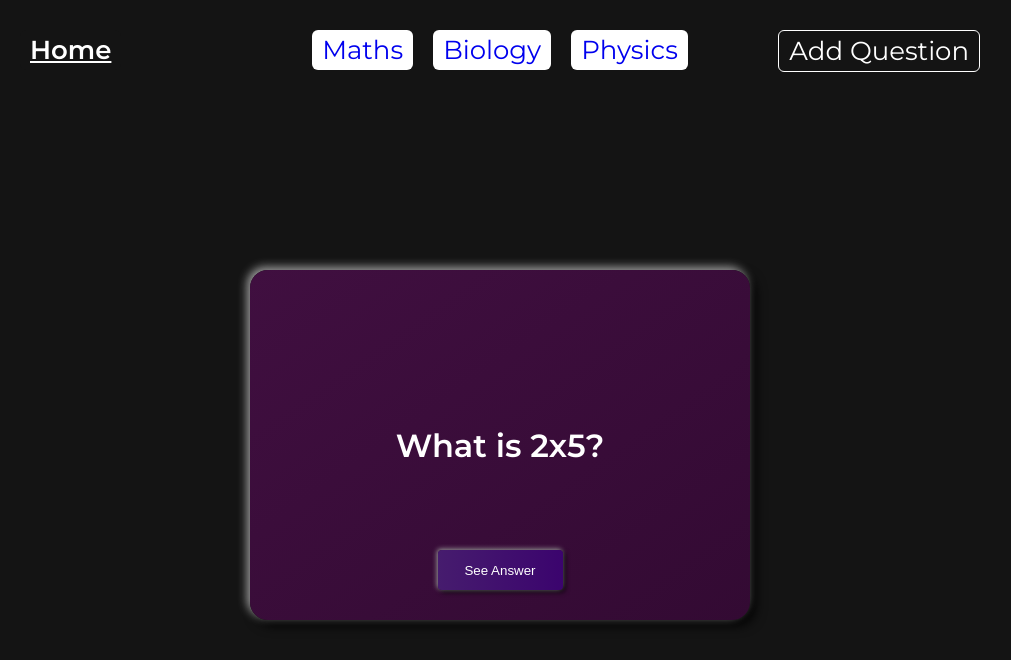
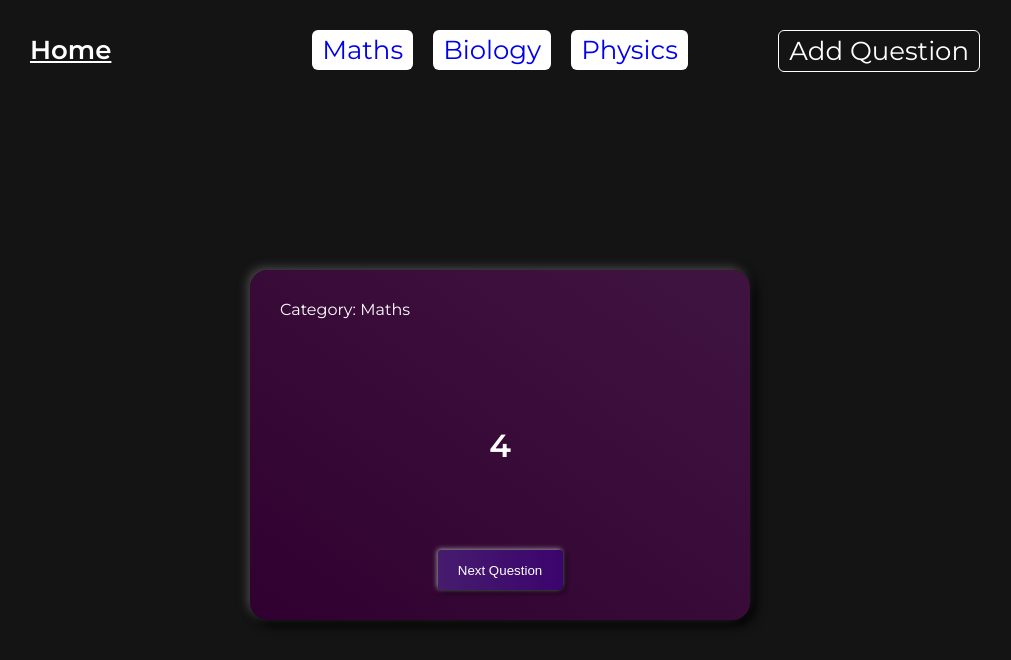
Before and after one commit to MateoGrifsha/FlashcardsWithReact, a React (Create React App) app in the folder flashcard-app/: page /maths in a window 1280 px wide. Both pictures are taken after a click on the button "See Answer". Shown: the top 660 px of the page, without its empty margins (140-1151 px from the left). Built offline with nearby package versions, Linux system fonts and the light colour scheme; data requests are answered from the project's data file.

Commit message:
Added see answer and go to next question

```diff
--- a/flashcard-app/data/db.json
+++ b/flashcard-app/data/db.json
@@ -1,9 +1,9 @@
 {
     "cards" : [
         {
-            "category" : "home",
-            "question" : "Welcome to Flashcards. Choose a category from the menu above",
-            "answer" : "",
+            "category" : "physics",
+            "question" : "How many laws does Newton have?",
+            "answer" : "Three",
             "id" : 1
         },
         {
--- a/flashcard-app/src/App.js
+++ b/flashcard-app/src/App.js
@@ -5,6 +5,7 @@ import Home from "./pages/Home"
 import Maths from "./pages/Maths"
 import Biology from "./pages/Biology"
 import Physics from "./pages/Physics"
+import Create from './pages/Create';
 
 
 function App() {
@@ -18,6 +19,7 @@ function App() {
                 <Route exact path="/maths" element ={<Maths />} />
                 <Route exact path="/biology" element ={<Biology />} />
                 <Route exact path="/physics" element ={<Physics />} />
+                <Route exact path="/create" element ={<Create />} />
               </Routes>
             </div>
         </div>
--- /dev/null
+++ b/flashcard-app/src/components/AnswerButton.js
@@ -0,0 +1,12 @@
+
+
+const AnswerButton = (props) => {
+
+  return(
+    <button className="answer-button" onClick={props.handleAnswer}>
+      See Answer
+    </button>
+  )
+}
+
+export default AnswerButton;
--- /dev/null
+++ b/flashcard-app/src/components/CreateForm.js
@@ -0,0 +1,23 @@
+const CreateForm = ()=>{
+    return(
+        <div className="form-container">
+            <form>
+                <label>Category</label>
+                <select>
+                    <option value='maths'>Maths</option>
+                    <option value='biology'>Biology</option>
+                    <option value='physics'>Physics</option>
+                </select>
+
+                <label>Question</label>
+                <input type="text" placeholder="Question goes here..." />
+                <label>Answer</label>
+                <input type="text" placeholder="Question goes here..." />
+
+                <button>Submit</button>
+            </form>
+        </div>
+    )
+}
+
+export default CreateForm
--- a/flashcard-app/src/components/Flashcard.js
+++ b/flashcard-app/src/components/Flashcard.js
@@ -1,25 +1,48 @@
 import { useState } from "react";
 import useFetch from "../hooks/useFetch";
+import AnswerButton from "./AnswerButton";
+import NextQuestion from "./NextQuestion";
 
 const Flashcard = (props) => {
     const { data : flashcard, error, isPending} = useFetch(`http://localhost:8000/cards/`);
     const [flashcardCategory, setFlashcardCategory] = useState(props.category)
-    const [filteredArray, setFilteredArray] = useState(Array().fill(null))
+    const [filteredQuestions, setFilteredQuestions] = useState(Array().fill(null))
+    const [filteredAnswers, setfilteredAnswers] = useState(Array().fill(null))
+    const [showQuestion, setShowQuestion] = useState(true)
+    const [questionIndex, setQuestionIndex] = useState(0)
 
     if(flashcard){
         flashcard.filter((question) => {
             if(question.category === flashcardCategory){
-                filteredArray.push(question.question)
+                filteredQuestions.push(question.question)
+                filteredAnswers.push(question.answer)
             }})
     }
-    let randomNumber = Math.floor(Math.random() * filteredArray.length)
+
+
+    const onAnswerClick = () =>{
+        setShowQuestion(!showQuestion)
+    }
+    const onNextQuestion = () => {
+        setShowQuestion(!showQuestion)
+        if(questionIndex === filteredQuestions.length + 1){
+            setQuestionIndex(0)
+        }
+        else{
+            setQuestionIndex(questionIndex + 1)
+        }
+    }
 
     return (
         <div className="flashcard-container">
             {isPending && <div>Loading...</div>}
             {error && <div>{error}</div>}
-            <h1>{filteredArray[randomNumber]}</h1>
-            {flashcardCategory !== 'home' && <button>See Answer</button>}
+            <p className="category-label">{'Category: ' + flashcardCategory}</p>
+            <h1>{showQuestion ? filteredQuestions[questionIndex] : filteredAnswers[questionIndex]}</h1>
+            <div>{(flashcardCategory !== 'home' && showQuestion) ? <AnswerButton handleAnswer = {onAnswerClick}/> : <NextQuestion handleNext = {onNextQuestion} />
+            }</div>
+
+
         </div>
      );
 }
--- /dev/null
+++ b/flashcard-app/src/components/NextQuestion.js
@@ -0,0 +1,10 @@
+const NextQuestion = (props) => {
+
+    return(
+      <button className="answer-button" onClick={props.handleNext}>
+        Next Question
+      </button>
+    )
+  }
+
+  export default NextQuestion;
--- a/flashcard-app/src/index.css
+++ b/flashcard-app/src/index.css
@@ -46,6 +46,14 @@ body{
   color: rgb(20, 20, 20);
   transition: 0.125s ease-in-out;
 }
+.welcome-container{
+  background: linear-gradient(to bottom left, rgb(64, 20, 64), rgb(48, 1, 48));
+  padding: 30px;
+}
+.welcome-text{
+  font-size: 32px;
+  font-weight: 600;
+}
 .content{
   display: flex;
   justify-content: center;
@@ -53,7 +61,7 @@ body{
   margin-top: 200px;
 }
 .flashcard-container{
-  background: linear-gradient(to bottom right, rgb(64, 15, 64), rgb(51, 10, 51));
+  background: linear-gradient(to bottom left, rgb(64, 20, 64), rgb(48, 1, 48));
   width: 450px;
   min-height: 250px;
   border-radius: 18px;
@@ -62,13 +70,15 @@ body{
   display: flex;
   justify-content: center;
   align-items: center;
-  box-shadow: -3px -3px 10px rgb(159, 159, 159), 5px 5px 12px black;
+  text-align: center;
+  box-shadow: -3px -3px 10px rgb(69, 69, 69), 5px 5px 12px black;
 
 }
-.flashcard-container p {
+.category-label {
   position: absolute;
   top: 30px;
-  left: 15px;
+  left: 30px;
+  text-transform: capitalize;
 }
 .flashcard-container h2{
   margin: 10px auto;
@@ -76,7 +86,7 @@ body{
   font-size: 32px;
   width: 350px;
 }
-.flashcard-container button {
+.answer-button {
   position: absolute;
   bottom: 30px;
   left: 37.5%;
@@ -90,6 +100,6 @@ body{
   color: white;
   cursor: pointer;
 }
-.flashcard-container button:hover {
+.answer-button:hover {
   background: linear-gradient(to right, rgb(74, 29, 115), rgb(41, 0, 79));
 }
--- /dev/null
+++ b/flashcard-app/src/pages/Create.js
@@ -0,0 +1,11 @@
+import CreateForm from "../components/CreateForm"
+
+const Create = () => {
+    return(
+        <div>
+            <CreateForm />
+        </div>
+    )
+}
+
+export default Create
--- a/flashcard-app/src/pages/Home.js
+++ b/flashcard-app/src/pages/Home.js
@@ -1,8 +1,9 @@
-import Flashcard from "../components/Flashcard";
 
 const Home = () => {
     return (
-        <div><Flashcard category="home"/></div>
+        <div className="welcome-container">
+            <p className="welcome-text">Welcome to Flashcards. Choose a category from the menu above</p>
+        </div>
      );
 }
 
```
